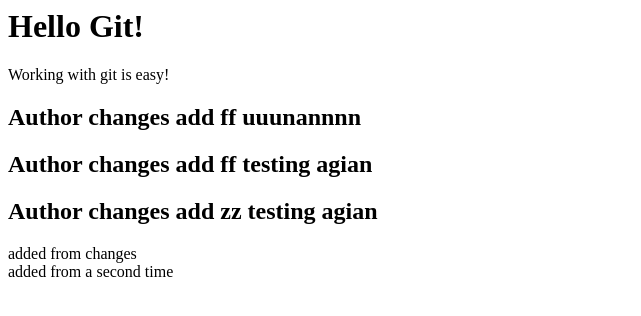
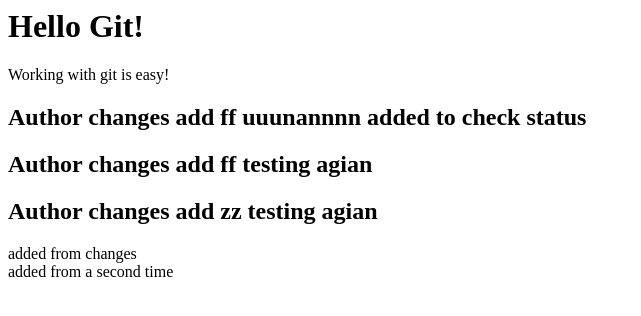
Before and after one commit to markponi/GitGithubMasterclass, a plain HTML site: page index.html in a window 1280 px wide. Shown: the whole page, without its empty margins (0-641 px from the left). Drawn offline with Linux system fonts and the light colour scheme.

Commit message:
Added a bit of change

```diff
--- a/index.html
+++ b/index.html
@@ -3,7 +3,7 @@
     <p>Working with git is easy!</p>
 </div>
 
-<h2>Author changes add  ff uuunannnn</h2>
+<h2>Author changes add  ff uuunannnn added to check status</h2>
 <h2>Author changes add  ff testing agian</h2>
 <h2>Author changes add  zz testing agian</h2>
 <div>added from changes</div>
```
